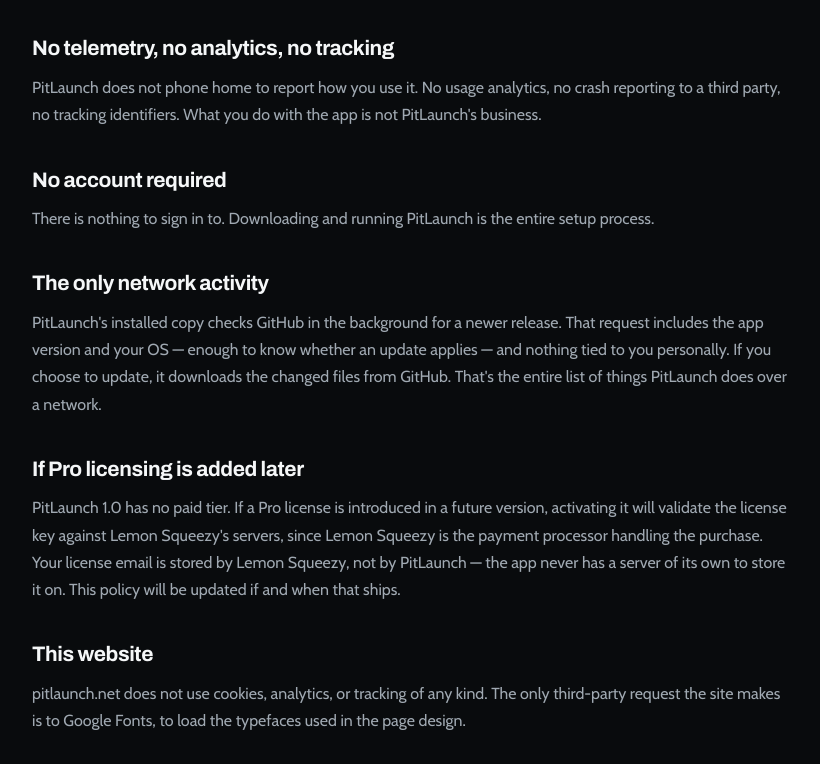
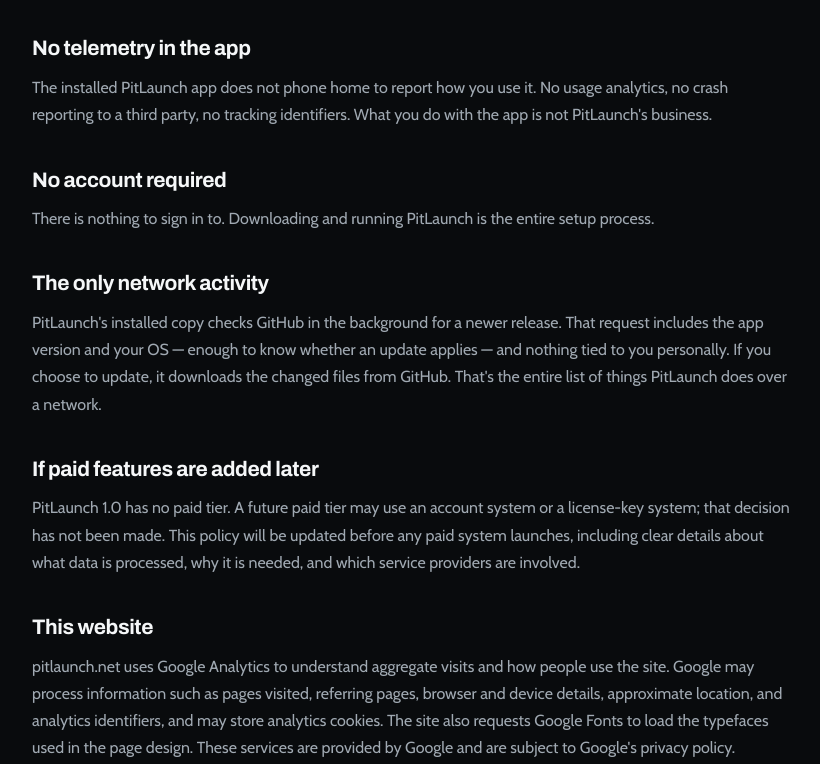
Before and after one commit to Cevzom/PitLaunch, a website: page web/public/privacy/index.html in a window 1280 px wide. Shown: the part 853-1617 px from the top of the page, without its empty margins (228-1048 px from the left). Drawn offline with nearby package versions, Linux system fonts and the light colour scheme.

Commit message:
Update site privacy and add analytics

```diff
--- a/web/public/privacy/index.html
+++ b/web/public/privacy/index.html
@@ -2,6 +2,15 @@
 <html lang="en">
 
 <head>
+	<!-- Google tag (gtag.js) -->
+	<script async src="https://www.googletagmanager.com/gtag/js?id=G-D2LB54K81H"></script>
+	<script>
+		window.dataLayer = window.dataLayer || [];
+		function gtag(){dataLayer.push(arguments);}
+		gtag('js', new Date());
+
+		gtag('config', 'G-D2LB54K81H');
+	</script>
 	<meta charset="utf-8" />
 	<meta name="viewport" content="width=device-width, initial-scale=1" />
 	<title>Privacy Policy — PitLaunch</title>
@@ -48,7 +57,7 @@
 				<div class="legal-body reveal">
 					<section>
 						<h2>The short version</h2>
-						<p>PitLaunch does not collect, transmit, or store any personal data on any server. Every
+						<p>The installed PitLaunch app does not collect, transmit, or store any personal data on any server. Every
 							setup you create — displays, audio, window positions, applications — is saved in a file
 							on your own PC. There is no account, no sign-in, and no tracking of any kind.</p>
 					</section>
@@ -67,8 +76,8 @@
 					</section>
 
 					<section>
-						<h2>No telemetry, no analytics, no tracking</h2>
-						<p>PitLaunch does not phone home to report how you use it. No usage analytics, no crash
+						<h2>No telemetry in the app</h2>
+						<p>The installed PitLaunch app does not phone home to report how you use it. No usage analytics, no crash
 							reporting to a third party, no tracking identifiers. What you do with the app is not
 							PitLaunch's business.</p>
 					</section>
@@ -88,19 +97,21 @@
 					</section>
 
 					<section>
-						<h2>If Pro licensing is added later</h2>
-						<p>PitLaunch 1.0 has no paid tier. If a Pro license is introduced in a future version,
-							activating it will validate the license key against Lemon Squeezy's servers, since Lemon
-							Squeezy is the payment processor handling the purchase. Your license email is stored by
-							Lemon Squeezy, not by PitLaunch — the app never has a server of its own to store it on.
-							This policy will be updated if and when that ships.</p>
+						<h2>If paid features are added later</h2>
+						<p>PitLaunch 1.0 has no paid tier. A future paid tier may use an account system or a
+							license-key system; that decision has not been made. This policy will be updated before
+							any paid system launches, including clear details about what data is processed, why it is
+							needed, and which service providers are involved.</p>
 					</section>
 
 					<section>
 						<h2>This website</h2>
-						<p>pitlaunch.net does not use cookies, analytics, or tracking of any kind. The only
-							third-party request the site makes is to Google Fonts, to load the typefaces used in the
-							page design.</p>
+						<p>pitlaunch.net uses Google Analytics to understand aggregate visits and how people use
+							the site. Google may process information such as pages visited, referring pages, browser
+							and device details, approximate location, and analytics identifiers, and may store
+							analytics cookies. The site also requests Google Fonts to load the typefaces used in the
+							page design. These services are provided by Google and are subject to Google's privacy
+							policy.</p>
 					</section>
 
 					<section>
```
Also changed, not shown: web/public/index.html (+15 -6 lines), 1 other file.
